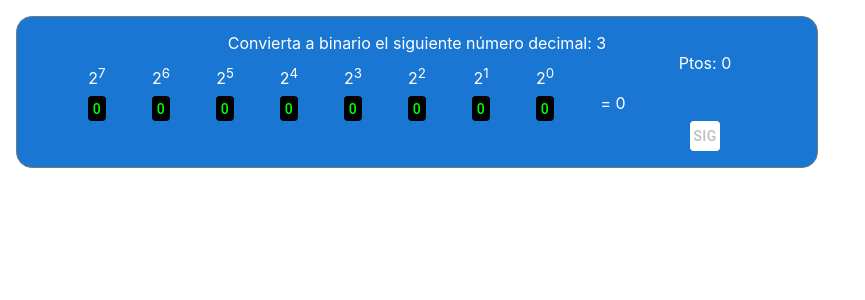
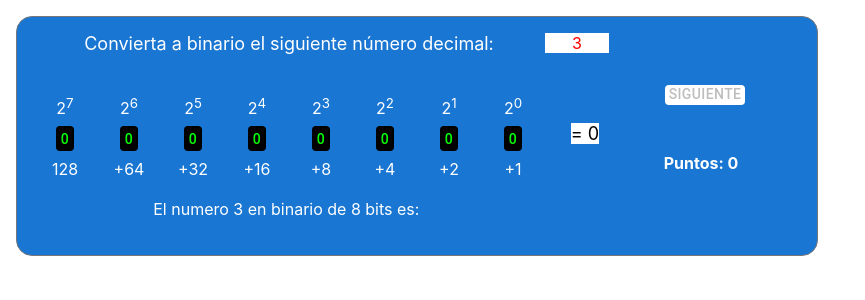
Before and after one commit to maxiwebs/simu-binario-decimal-react, a React (Create React App) app: page / in a window 1280 px wide. Shown: the top 300 px of the page, without its empty margins (0-865 px from the left). Built offline with nearby package versions, Linux system fonts and the light colour scheme.

Commit message:
Versión Ok con puntajes

```diff
--- a/src/App.js
+++ b/src/App.js
@@ -32,17 +32,21 @@ function calcuReducer(calcu, action) {
           numeroBinario: [0,0,0,0,0,0,0,0],
           puntaje: calcu.puntaje,
           mala_jugada: false,
+          indiceJugada: -1,
+          numeroActualBinarioStr: "",
         };
       }else {
         newStateCalcu = {
           numeroDecimal: 3,
-          arrayBinarioActual: [0,0,0,0,0,0,0,0],
+          arrayBinarioActual: [1,1,0,0,0,0,0,0],
           indiceNumeroDecimal: 0,
           sumaParcial: 0,
           botonSigInactivo: true,
           numeroBinario: [0,0,0,0,0,0,0,0],
           puntaje: calcu.puntaje,
           mala_jugada: false,
+          indiceJugada: -1,
+          numeroActualBinarioStr: "",
         };
       }
       break;
@@ -51,13 +55,18 @@ function calcuReducer(calcu, action) {
       let arrayBinario = calcu.numeroBinario
       let indice = action.pot.pot
       let pifio = false
+      let binarioStr = ""
       arrayBinario[indice] = 1
       let nuevaSumaParcial = calculoSumaParcial(arrayBinario)
       let nuevoPuntaje = actualizarPuntaje(arrayBinario,indice,calcu.puntaje, calcu.arrayBinarioActual)
       if (nuevoPuntaje < calcu.puntaje){pifio = true}
       let estadoBtnSig = botonInactivo(nuevaSumaParcial,calcu.numeroDecimal)
       //Si habilito btn sig es porque acertó. Sumo 20 ptos
-      if (!estadoBtnSig){nuevoPuntaje=nuevoPuntaje+20}
+      if (!estadoBtnSig){
+        nuevoPuntaje=nuevoPuntaje+20
+        binarioStr = dameStrBinario(calcu.arrayBinarioActual)
+      }
+
       newStateCalcu = {
         numeroBinario: arrayBinario,
         numeroDecimal: calcu.numeroDecimal,
@@ -66,21 +75,25 @@ function calcuReducer(calcu, action) {
         botonSigInactivo: estadoBtnSig,
         puntaje: nuevoPuntaje,
         arrayBinarioActual: calcu.arrayBinarioActual,
-        mala_jugada: pifio,
+        malaJugada: pifio,
+        indiceJugada: indice,
+        numeroActualBinarioStr: binarioStr,
       };
       break;
     }
     case 'cambioBitA0':{
       let arrayBinario = calcu.numeroBinario
       let indice = action.pot.pot
-      let pifio = false
+      let binarioStr = ""
       arrayBinario[indice] = 0
       let nuevaSumaParcial = calculoSumaParcial(arrayBinario)
       let nuevoPuntaje = actualizarPuntaje(arrayBinario,indice,calcu.puntaje, calcu.arrayBinarioActual)
-      if (nuevoPuntaje < calcu.puntaje){pifio = true}
       let estadoBtnSig = botonInactivo(nuevaSumaParcial,calcu.numeroDecimal)
       //Si habilito btn sig es porque acertó. Sumo 20 ptos
-      if (!estadoBtnSig){nuevoPuntaje=nuevoPuntaje+20}
+      if (!estadoBtnSig){
+        nuevoPuntaje=nuevoPuntaje+20
+        binarioStr = dameStrBinario(calcu.arrayBinarioActual)
+      }
       newStateCalcu = {
         numeroBinario: arrayBinario,
         numeroDecimal: calcu.numeroDecimal,
@@ -89,7 +102,9 @@ function calcuReducer(calcu, action) {
         botonSigInactivo: estadoBtnSig,
         puntaje: nuevoPuntaje,
         arrayBinarioActual: calcu.arrayBinarioActual,
-        mala_jugada: pifio,
+        malaJugada: calcu.malaJugada,
+        indiceJugada: indice,
+        numeroActualBinarioStr: binarioStr,
       };
       break;
     }
@@ -120,7 +135,7 @@ function actualizarPuntaje( array_binario, indice, puntaje_actual, array_binario
   //Si lo que puso no es correcto
   if (array_binario[indice] !== array_binario_actual[indice]){
     //Resto 10
-    nuevo_puntaje=nuevo_puntaje-10
+    nuevo_puntaje=nuevo_puntaje-20
   }
   return nuevo_puntaje
 }
@@ -141,6 +156,14 @@ function dameArrayBinarioOk(numDecimal){
   return arrayCorrecto
 }
 
+function dameStrBinario(array_binario){
+  let str_binario = ""
+  for (let i = array_binario.length -1; i >= 0; i--){
+    str_binario+=array_binario[i].toString()
+  }
+  return str_binario
+}
+
 const arrayNumeros = [
   3, 7, 14, 22, 26, 32, 40, 45, 63, 68, 80,
   100, 112, 129, 150, 170, 200, 223, 240, 255,
--- a/src/components/Caja.jsx
+++ b/src/components/Caja.jsx
@@ -22,9 +22,20 @@ const Caja = () => {
       p={2}
       m={2}
     >
-      <Grid container direction="column">
+      <Grid container direction="column" spacing={1}>
         <Grid item xs={12} align="center">
-          Convierta a binario el siguiente número decimal: {calcu.numeroDecimal}
+          <Grid container direction="row">
+            <Grid item xs={8} align="center">
+              <span style={{fontSize: 18}}>
+                Convierta a binario el siguiente número decimal:
+              </span>
+            </Grid>
+            <Grid item xs={1} align="center">
+              <div style = {{backgroundColor : "white", color: "red"}}>
+               {calcu.numeroDecimal}
+              </div>
+            </Grid>
+          </Grid>
         </Grid>
 
         <Grid item xs={12}>
@@ -37,8 +48,23 @@ const Caja = () => {
             <CeldaBinario pot={2} suma="+4"/>
             <CeldaBinario pot={1} suma="+2"/>
             <CeldaBinario pot={0} suma="+1"/>
+
             <CeldaSuma />
             <CeldaSig />
+          </Grid>
+        </Grid>
+        <Grid item xs={12}>
+          <Grid container direction="row" spacing={2}>
+            <Grid item xs={8} align="center">
+              <span style={{fontSize: 16}}>
+                El numero {calcu.numeroDecimal} en binario de 8 bits es:
+              </span>
+            </Grid>
+            <Grid item xs={2} align="center">
+              <div style = {{backgroundColor : "white", color: "black"}}>
+              {calcu.numeroActualBinarioStr}
+              </div>
+            </Grid>
           </Grid>
         </Grid>
       </Grid>
--- a/src/components/CeldaBinario.jsx
+++ b/src/components/CeldaBinario.jsx
@@ -8,11 +8,22 @@ const CeldaBinario = ({pot, suma}) => {
   const calcu = useContext(CalcuContext);
   const dispatch = useContext(CalcuDispatchContext);
 
-  //Por defecto no muestro el "+X"
-  let suma_visible_oculta = ""
+  //Seteo color de suma (+2^pot)
+  let color_suma = "white"
+  let fondo_suma = "#1976d2"
   if (calcu.numeroBinario[pot] === 1){
-    suma_visible_oculta = suma
+    fondo_suma = "white"
+    if (calcu.arrayBinarioActual[pot] === 1){
+      color_suma = "#76ff03"
+      fondo_suma = "black"
+    }else {
+      color_suma = "red"
+      fondo_suma = "black"
+    }
+  }else {
+    fondo_suma = "#1976d2"
   }
+
 
   return (
     <>
@@ -66,7 +77,9 @@ const CeldaBinario = ({pot, suma}) => {
             </Button>
           </Grid>
           <Grid item>
-            {suma_visible_oculta}
+            <div style = {{ backgroundColor: fondo_suma, color: color_suma }}>
+              {suma}
+            </div>
           </Grid>
         </Grid>
       </Box>
--- a/src/components/CeldaSig.jsx
+++ b/src/components/CeldaSig.jsx
@@ -1,5 +1,5 @@
 import React, { useContext } from "react";
-import {CalcuContext,CalcuDispatchContext} from "../context";
+import { CalcuContext, CalcuDispatchContext } from "../context";
 import { Button, Grid } from "@mui/material";
 
 const CeldaSig = () => {
@@ -8,25 +8,27 @@ const CeldaSig = () => {
   const dispatch = useContext(CalcuDispatchContext);
 
   //Por defecto no muestro Ok
-  let muestro_ok = ""
-  if (!calcu.botonSigInactivo){muestro_ok = "OK (+20)"}
-  if (calcu.mala_jugada){muestro_ok = "MAL! (-10)"}
+  let muestro_ok = "";
+  if (!calcu.botonSigInactivo) {
+    muestro_ok = "(+20)";
+  }
+  if (calcu.malaJugada) {
+    muestro_ok = "(-20)";
+  }
 
   return (
-    <Grid item xs={2}>
+    <Grid item xs={3}>
       <Grid
         container
         direction="column"
-      justifyContent="center"
+        justifyContent="top"
         align="center"
         alignItems="center"
         spacing={3}
       >
-      <Grid item>Ptos: {calcu.puntaje}</Grid>
-      <Grid item>{muestro_ok}</Grid>
-      <Grid item>
+        <Grid item align="center" alignItems="center">
           <Button
-          color='success'
+            color="success"
             onClick={() => {
               dispatch({
                 type: "sigNum",
@@ -34,20 +36,40 @@ const CeldaSig = () => {
             }}
             disabled={calcu.botonSigInactivo}
             style={{
-            maxWidth: "30px",
-            maxHeight: "30px",
-            minWidth: "10px",
-            minHeight: "10px",
+              maxWidth: "80px",
+              maxHeight: "20px",
+              minWidth: "5px",
+              minHeight: "5px",
               backgroundColor: "#FFF",
               padding: "5px",
             }}
           >
-          Sig
+            Siguiente
           </Button>
+        </Grid>
+        <Grid item></Grid>
+        <Grid item>
+          <Grid
+            container
+            direction="row"
+            justifyContent="left"
+            align="left"
+            alignItems="left"
+            spacing={1}
+          >
+            <Grid item>
+              <span style={{ fontWeight: "bold" }}>
+                Puntos: {calcu.puntaje}
+              </span>
+            </Grid>
+            <Grid item>
+              <span>{muestro_ok}</span>
             </Grid>
           </Grid>
         </Grid>
-  )
-}
+      </Grid>
+    </Grid>
+  );
+};
 
-export default CeldaSig
+export default CeldaSig;
--- a/src/components/CeldaSuma.jsx
+++ b/src/components/CeldaSuma.jsx
@@ -12,27 +12,27 @@ const CeldaSuma = () => {
       <Grid
         container
         direction="column"
-        justifyContent="center"
-        align="center"
-        alignItems="center"
+        justifyContent="left"
+        align="left"
+        alignItems="left"
         spacing={0}
       >
-        <Grid item></Grid>
-
         <Grid item>
           <Box
             color="secundary"
             bgcolor="secundary.main"
             borderColor="#000"
             marginTop={5}
-            marginLeft={1}
+            marginLeft={2}
             display="flex"
             justifyContent="center"
           >
+            <span style={{fontSize: 18 ,backgroundColor : 'white', color: 'black'}}>
             = {calcu.sumaParcial}
+            </span>
+
           </Box>
         </Grid>
-        <Grid item></Grid>
       </Grid>
     </Grid>
   );
--- a/src/context.js
+++ b/src/context.js
@@ -9,6 +9,8 @@ export const calcuInicial = {
   arrayBinarioActual: [1, 1, 0, 0, 0, 0, 0, 0],
   puntaje: 0,
   malaJugada: false,
+  indiceJugada: -1,
+  numeroActualBinarioStr: ""
 };
 
 //Creo contexto
```
Also changed, not shown: src/components/CeldaBinario.old.jsx (deleted, +0 -67 lines). Lines whose indentation alone changed are shown as unchanged.
